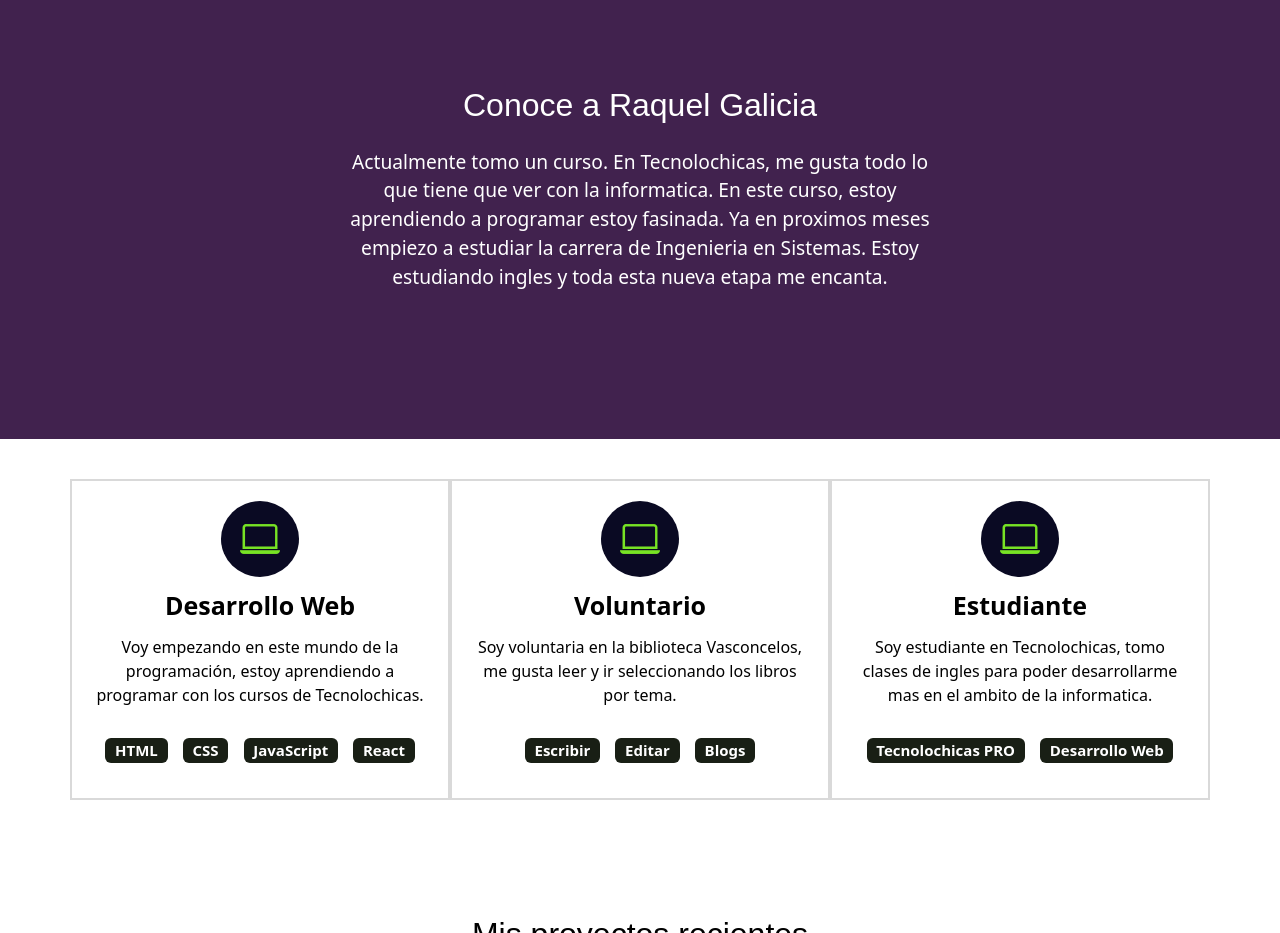
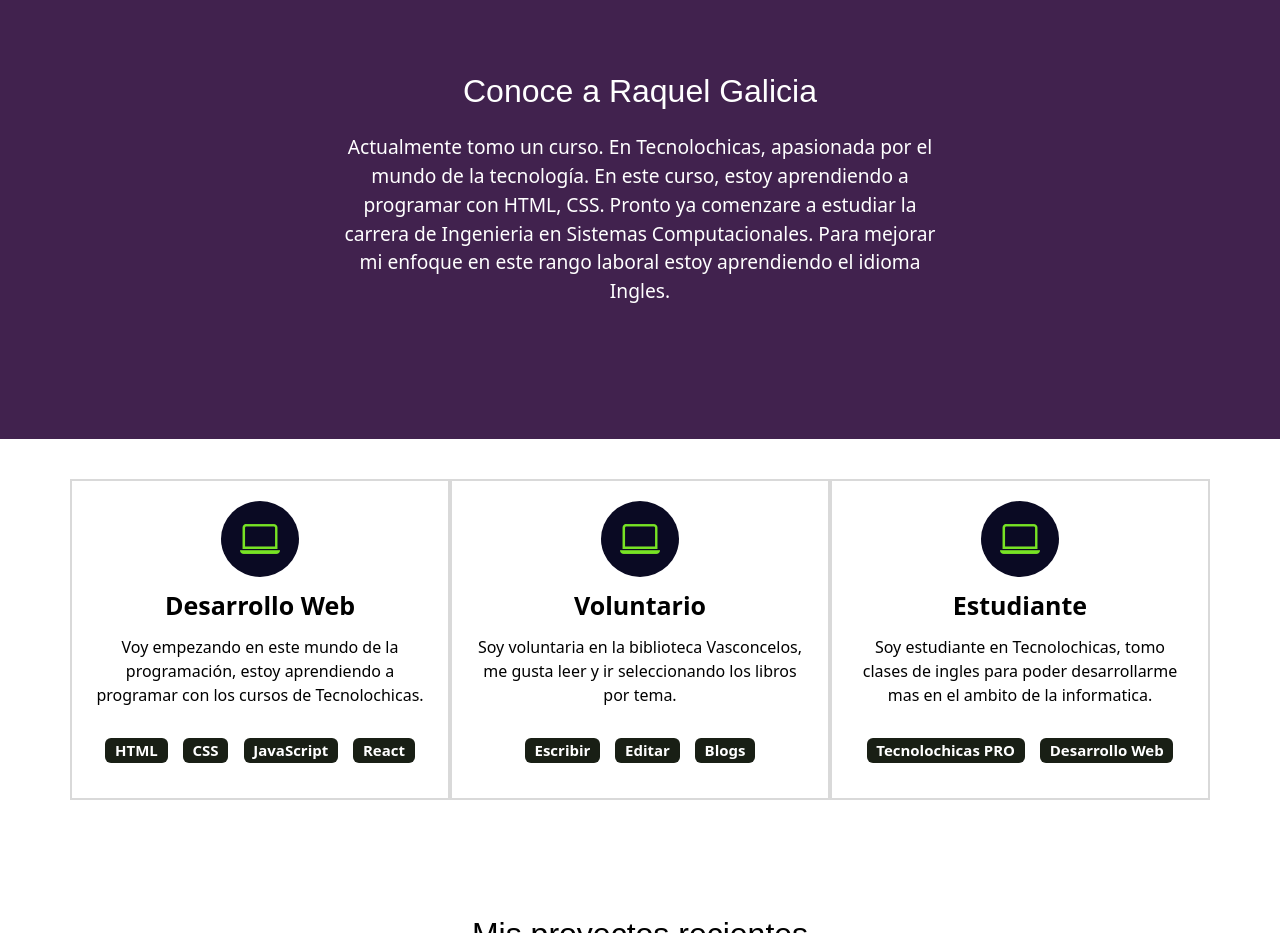
Before and after one commit to raquelgalicia/raquelgalicia.github.io, a plain HTML site: page index.html in a window 1280 px wide. Shown: the part 980-1913 px from the top of the page. Drawn offline with nearby package versions, Linux system fonts and the light colour scheme; a web font is replaced by a local one.

Commit message:
Update index.html

```diff
--- a/index.html
+++ b/index.html
@@ -72,9 +72,10 @@
       <div class="contenedor">
         <h2 class="seccion-titulo"> Conoce a Raquel Galicia</h2>
         <p class="seccion-texto">
-          Actualmente tomo un curso. En Tecnolochicas, me gusta todo lo que tiene que ver con la informatica.
-          En este curso, estoy aprendiendo a programar estoy fasinada.
-          Ya en proximos meses empiezo a estudiar la carrera de Ingenieria en Sistemas. Estoy estudiando ingles y toda esta nueva etapa me encanta.
+          Actualmente tomo un curso. En Tecnolochicas, apasionada por el mundo de la tecnología.
+          En este curso, estoy aprendiendo a programar con HTML, CSS.
+          Pronto ya comenzare a estudiar la carrera de Ingenieria en Sistemas Computacionales.
+          Para mejorar mi enfoque en este rango laboral estoy aprendiendo el idioma Ingles.
           </p>
       </div>
     </section>
```
